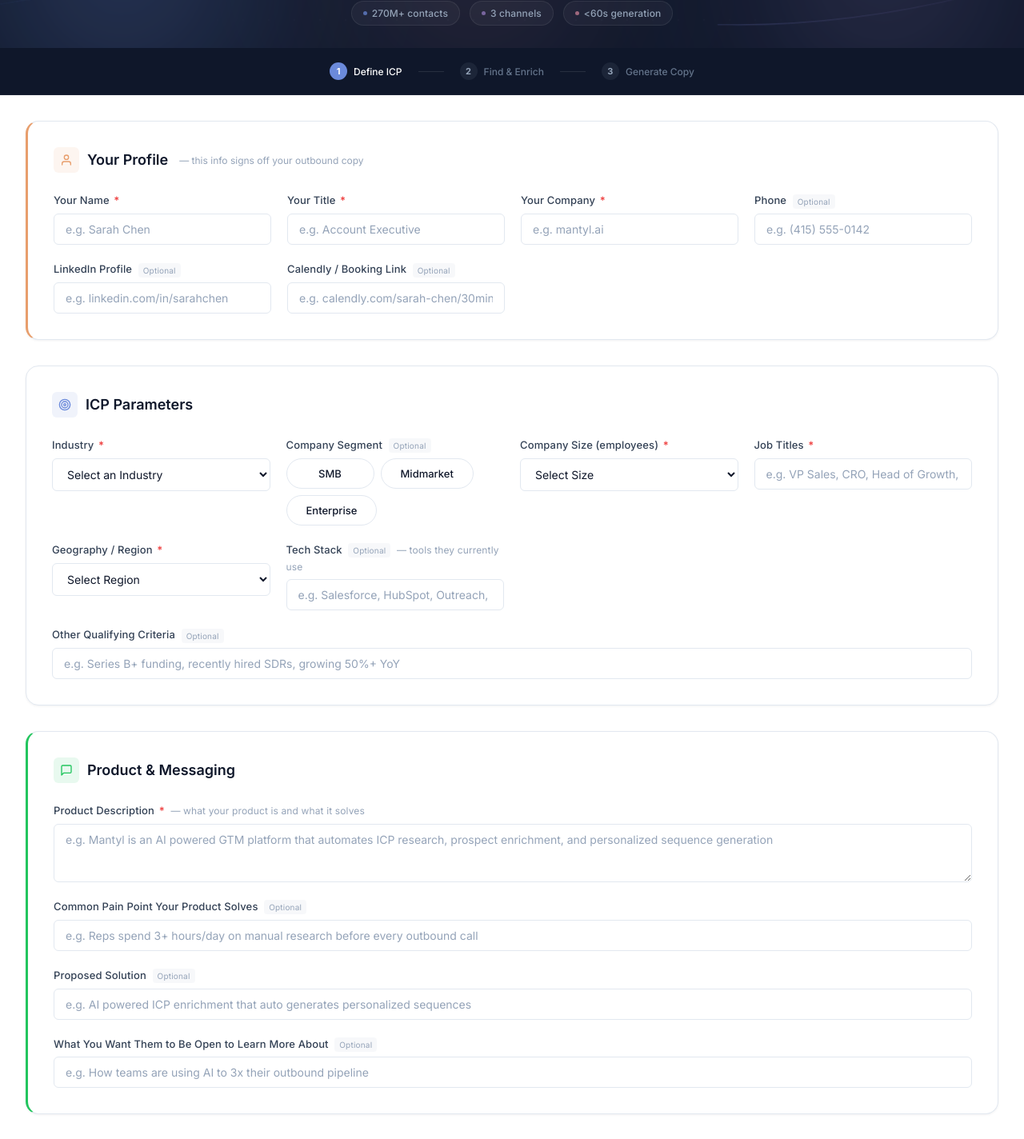
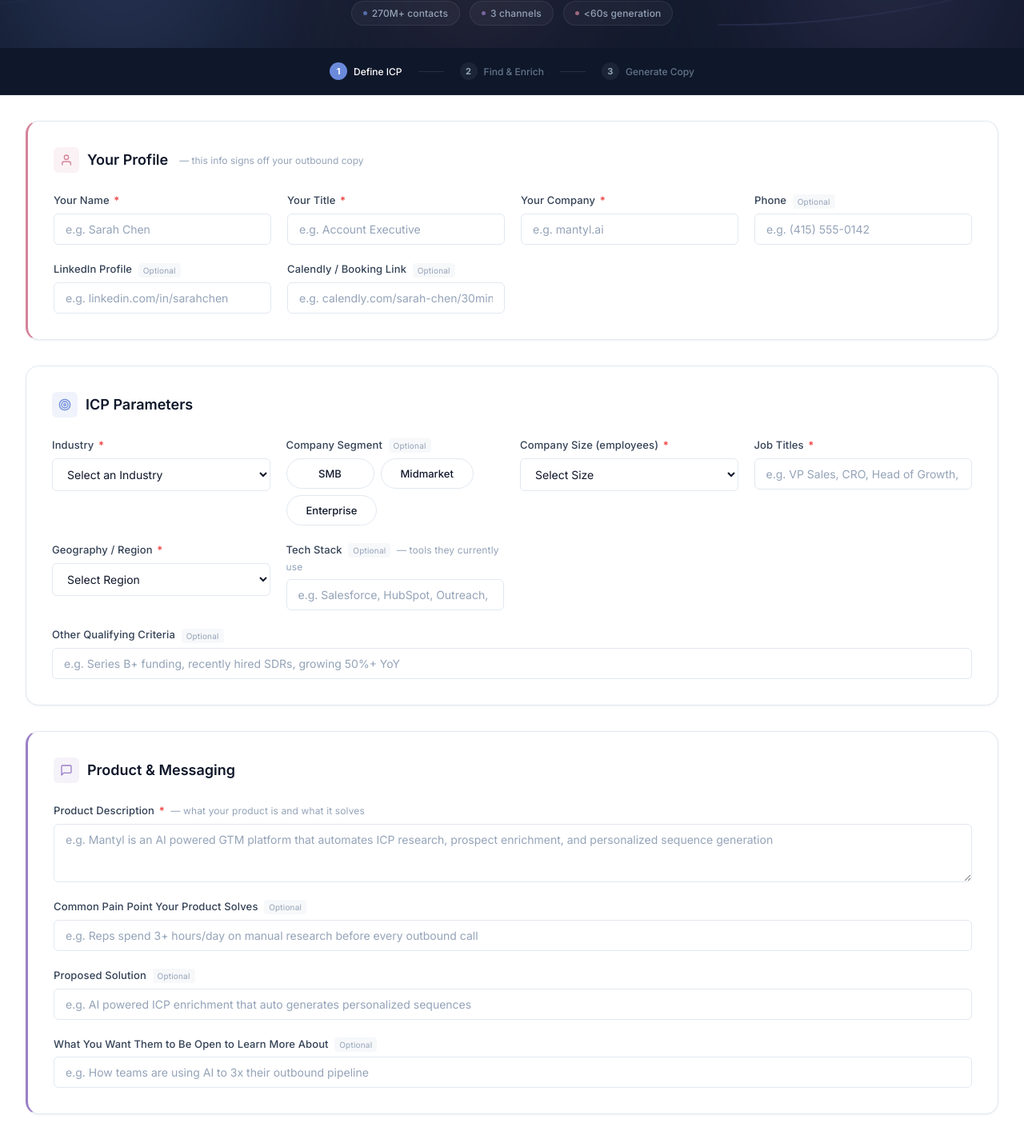
Before and after one commit to Mantyl-ai/mantyl-sequence-generator, a React (Vite) app: page / in a window 1280 px wide. Shown: the part 286-1710 px from the top of the page at 80% size. Built offline with nearby package versions, Linux system fonts and the light colour scheme.

Commit message:
Align form section accent colors with brand palette

```diff
--- a/src/components/ICPForm.jsx
+++ b/src/components/ICPForm.jsx
@@ -232,7 +232,7 @@ export default function ICPForm({ onSubmit, isLoading }) {
       {/* Sender Profile */}
       <div className="form-section sender-section">
         <h3 className="form-section-title">
-          <span className="icon" style={{ background: 'rgba(232,158,108,0.1)', color: '#E89E6C' }}><SvgIcon name="user" size={16} color="#E89E6C" /></span>
+          <span className="icon" style={{ background: 'rgba(212,132,154,0.1)', color: '#D4849A' }}><SvgIcon name="user" size={16} color="#D4849A" /></span>
           Your Profile
           <span className="section-subtitle">— this info signs off your outbound copy</span>
         </h3>
@@ -355,7 +355,7 @@ export default function ICPForm({ onSubmit, isLoading }) {
       {/* Product & Messaging Context */}
       <div className="form-section product-section">
         <h3 className="form-section-title">
-          <span className="icon" style={{ background: 'rgba(34,197,94,0.1)', color: '#22c55e' }}><SvgIcon name="messageSquare" size={16} color="#22c55e" /></span>
+          <span className="icon" style={{ background: 'rgba(155,127,199,0.1)', color: '#9B7FC7' }}><SvgIcon name="messageSquare" size={16} color="#9B7FC7" /></span>
           Product & Messaging
         </h3>
         <div className="form-grid">
--- a/src/index.css
+++ b/src/index.css
@@ -1131,11 +1131,11 @@ body {
 
 /* ===== Sender Section ===== */
 .sender-section {
-  border-left: 3px solid var(--accent-peach);
+  border-left: 3px solid var(--accent-rose);
 }
 
 .product-section {
-  border-left: 3px solid #22c55e;
+  border-left: 3px solid var(--accent-lavender);
 }
 
 .optional-tag {
```
